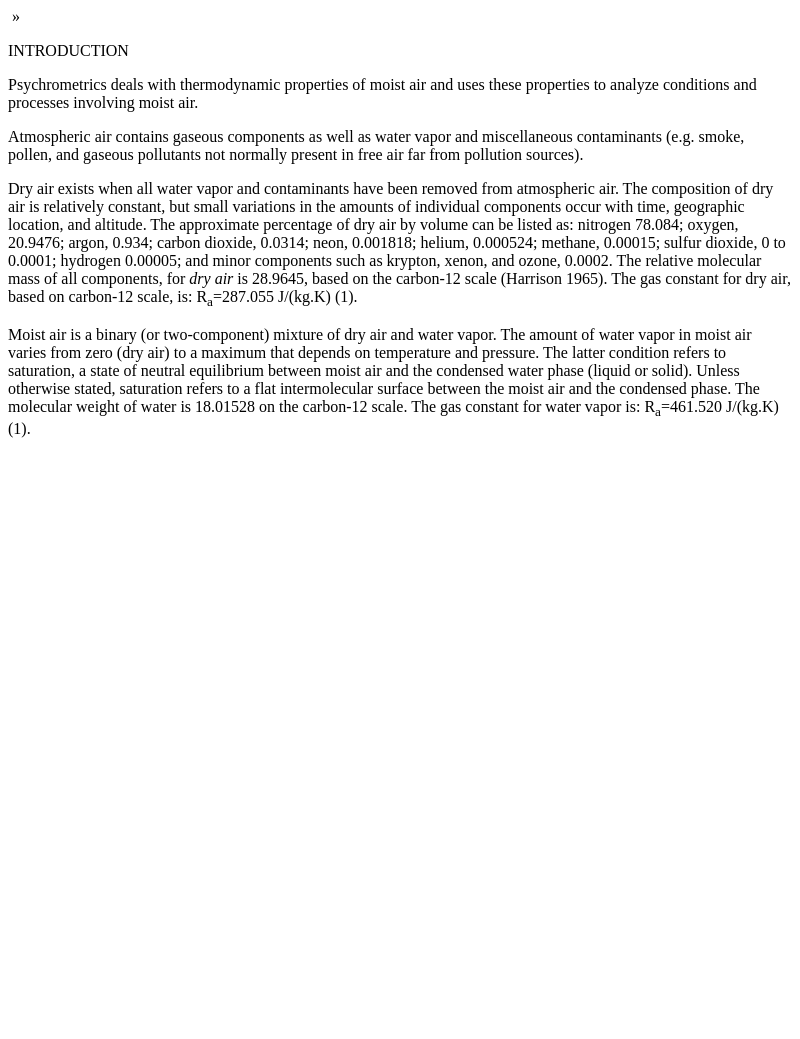
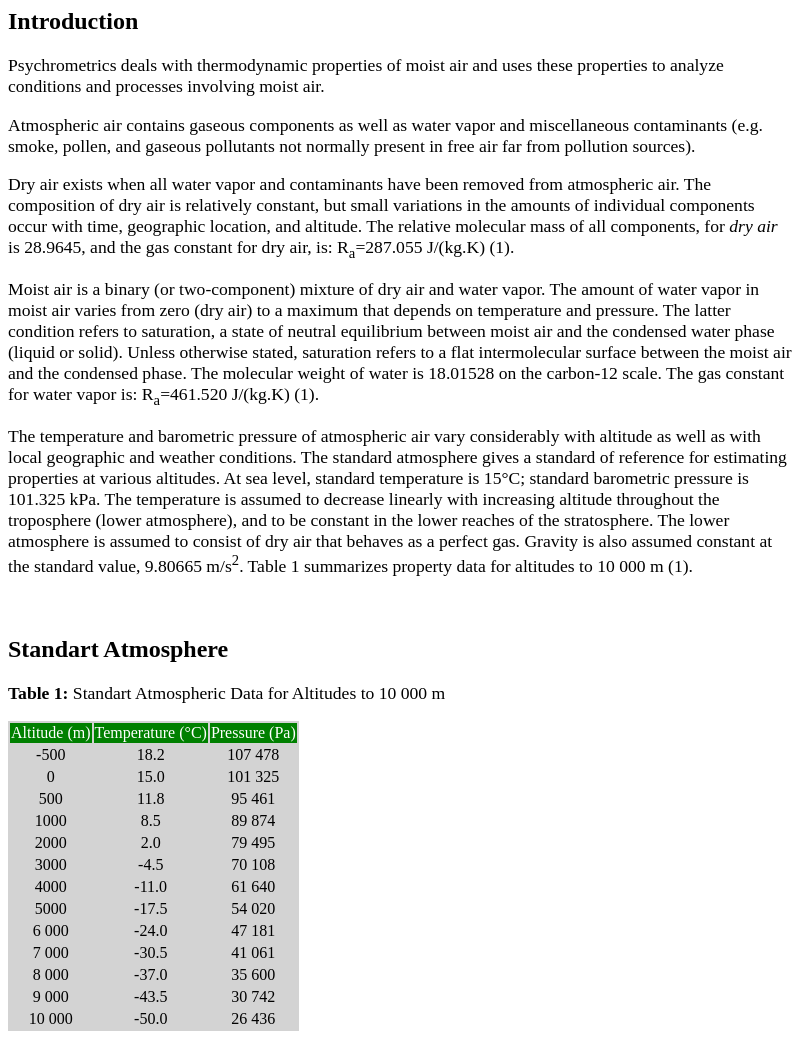
Before and after one commit to gbingol/sciencesuit_electron, an Electron app: page learning/psychrometry/enh001.html in a window 800 px wide. Before the commit the page ends 800 px from the top, so only its background shows below. Drawn offline with Linux system fonts and the light colour scheme.

Commit message:
work on psychrmetry tutorial

```diff
--- a/learning/psychrometry/enh001.html
+++ b/learning/psychrometry/enh001.html
@@ -4,54 +4,154 @@
 
 <title>Psychrometry</title>
 
-<link href="../css/psychrometry.css" rel="stylesheet" type="text/css" />
+<style>
+	p{
+		font-size: 1.1em;
+	}
+	table tr:first-child
+    {
+
+        text-align: left;
+        background-color: green;
+        color: white;
+    }
+
+    table td
+    {
+        text-align: center;
+    }
+
+    .auto-style1 {
+            color: #000000;
+    }
+</style>
 
 </head>
 
 
 <body>
 
-
-<span onclick="location.href='enh002.html'" class="rightarrow">&nbsp;&raquo;</span>
-
-
-
-<p class="Title">INTRODUCTION</p>
+<h2>Introduction</h2>
 
  <p>
      Psychrometrics deals with
     thermodynamic properties of moist air and uses these properties to analyze conditions and
-    processes involving moist air.
- </p>
+    processes involving moist air.</p>
 
  <p>
     Atmospheric air contains gaseous
     components as well as water vapor and miscellaneous contaminants (e.g. smoke, pollen, and
-    gaseous pollutants not normally present in free air far from pollution sources).
-
-</p>
+    gaseous pollutants not normally present in free air far from pollution sources).</p>
 
 <p>Dry air exists when all water vapor
     and contaminants have been removed from atmospheric air. The composition of dry air is
     relatively constant, but small variations in the amounts of individual components occur
-    with time, geographic location, and altitude. The approximate percentage of dry air by
-    volume can be listed as: nitrogen 78.084; oxygen, 20.9476; argon, 0.934; carbon dioxide,
-    0.0314; neon, 0.001818; helium, 0.000524; methane, 0.00015; sulfur dioxide, 0 to 0.0001;
-    hydrogen 0.00005; and minor components such as krypton, xenon, and ozone, 0.0002. The
-    relative molecular mass of all components, for <i>dry air</i> is 28.9645, based on the
-    carbon-12 scale (Harrison 1965). The gas constant for dry air, based on carbon-12 scale,
-    is: R<sub>a</sub>=287.055 J/(kg.K) (1).
-</p>
+    with time, geographic location, and altitude.
+	The relative molecular mass of all components, for <i>dry air</i> is 28.9645, and
+	the gas constant for dry air, is: R<sub>a</sub>=287.055 J/(kg.K) (1).</p>
 
 
-<p>Moist air is a binary (or two-component) mixture of dry air and water vapor. The amount of water vapor in moist air
+<p>Moist air is a binary (or two-component) mixture of dry air and water vapor.
+	The amount of water vapor in moist air
     varies from zero (dry air) to a maximum that depends on temperature and pressure. The
     latter condition refers to saturation, a state of neutral equilibrium between moist air
     and the condensed water phase (liquid or solid). Unless otherwise stated, saturation
     refers to a flat intermolecular surface between the moist air and the condensed phase. The
     molecular weight of water is 18.01528 on the carbon-12 scale. The gas constant for water
-    vapor is: R<sub>a</sub>=461.520 J/(kg.K) (1).
-</p>
+    vapor is: R<sub>a</sub>=461.520 J/(kg.K) (1).</p>
+
+
+<p>
+	The temperature and barometric pressure of atmospheric air vary
+	considerably with altitude as well as with
+    local geographic and weather conditions. The standard atmosphere gives a standard of
+    reference for estimating properties at various altitudes. At sea level, standard
+    temperature is 15&deg;C; standard barometric pressure is 101.325 kPa. The temperature is
+    assumed to decrease linearly with increasing altitude throughout the troposphere (lower
+    atmosphere), and to be constant in the lower reaches of the stratosphere. The lower
+    atmosphere is assumed to consist of dry air that behaves as a perfect gas. Gravity is also
+    assumed constant at the standard value, 9.80665 m/s<sup>2</sup>. Table 1 summarizes
+    property data for altitudes to 10 000 m (1).</p>
+
+
+<p>&nbsp;</p>
+
+<h2>Standart Atmosphere</h2>
+
+<p class="TableCaption"><b>Table 1:</b> Standart Atmospheric Data for Altitudes to 10 000 m</p>
+
+<table class="bordered centered" style="background-color: lightgray;">
+    <tr>
+        <td>Altitude (m)</td>
+        <td>Temperature (&deg;C)</td>
+        <td>Pressure (Pa)</td>
+    </tr>
+    <tr>
+        <td>-500</td>
+        <td>18.2</td>
+        <td>107 478</td>
+    </tr>
+    <tr>
+        <td>0</td>
+        <td>15.0</td>
+        <td>101 325</td>
+    </tr>
+      <tr>
+        <td>500</td>
+        <td>11.8</td>
+        <td>95 461</td>
+      </tr>
+      <tr>
+        <td>1000</td>
+        <td>8.5</td>
+        <td>89 874</td>
+      </tr>
+      <tr>
+        <td>2000</td>
+        <td>2.0</td>
+        <td>79 495</td>
+      </tr>
+      <tr>
+        <td>3000</td>
+        <td>-4.5</td>
+        <td>70 108</td>
+      </tr>
+      <tr>
+        <td>4000</td>
+        <td>-11.0</td>
+        <td>61 640</td>
+      </tr>
+      <tr>
+        <td>5000</td>
+        <td>-17.5</td>
+        <td>54 020</td>
+      </tr>
+      <tr>
+        <td>6 000</td>
+        <td>-24.0</td>
+        <td>47 181</td>
+      </tr>
+      <tr>
+        <td>7 000</td>
+        <td>-30.5</td>
+        <td>41 061</td>
+      </tr>
+      <tr>
+        <td>8 000</td>
+        <td>-37.0</td>
+        <td>35 600</td>
+      </tr>
+      <tr>
+        <td>9 000</td>
+        <td>-43.5</td>
+        <td>30 742</td>
+      </tr>
+      <tr>
+        <td>10 000</td>
+        <td>-50.0</td>
+        <td>26 436</td>
+      </tr>
+    </table>
 
 </body>
 </html>
```
Also changed, not shown: learning/psychrometry/enh002.html (deleted, +0 -133 lines), learning/psychrometry/links.html (deleted, +0 -14 lines), learning/psychrometry/main.html (+17 -25 lines).
